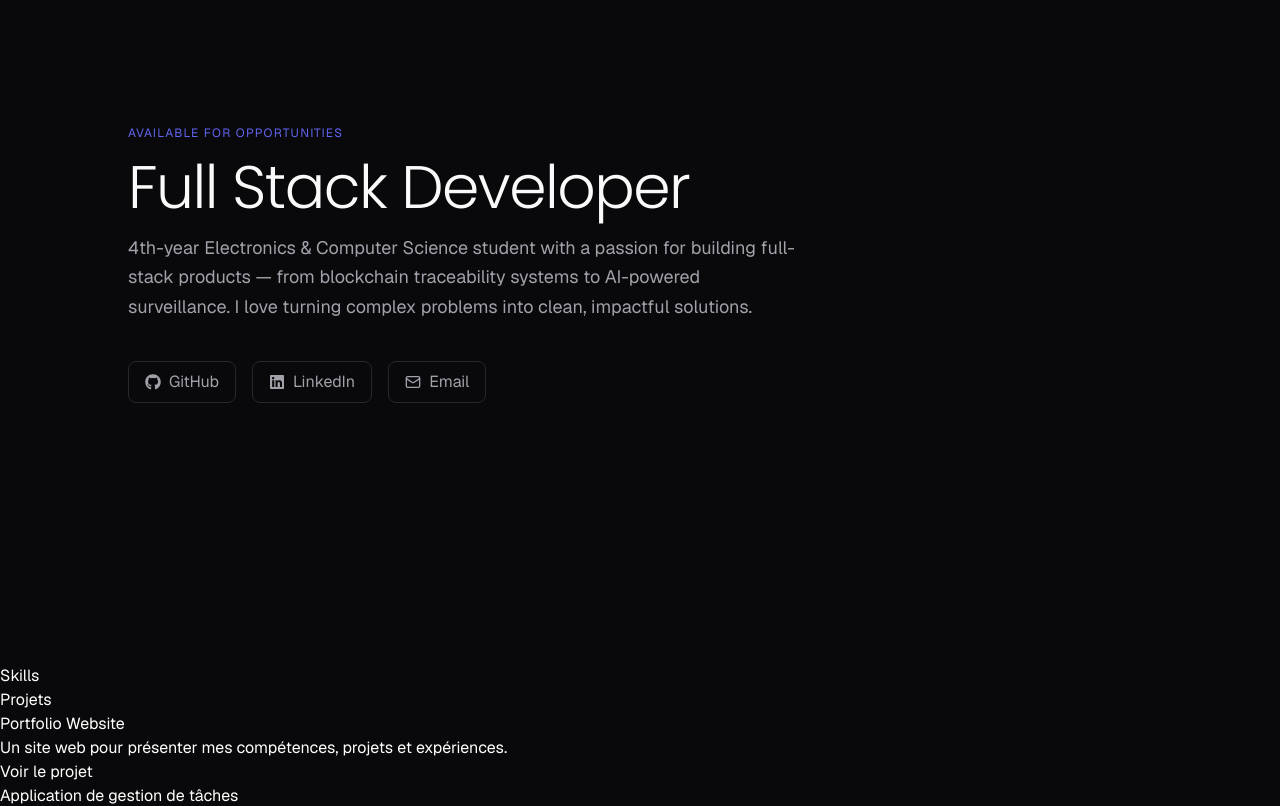
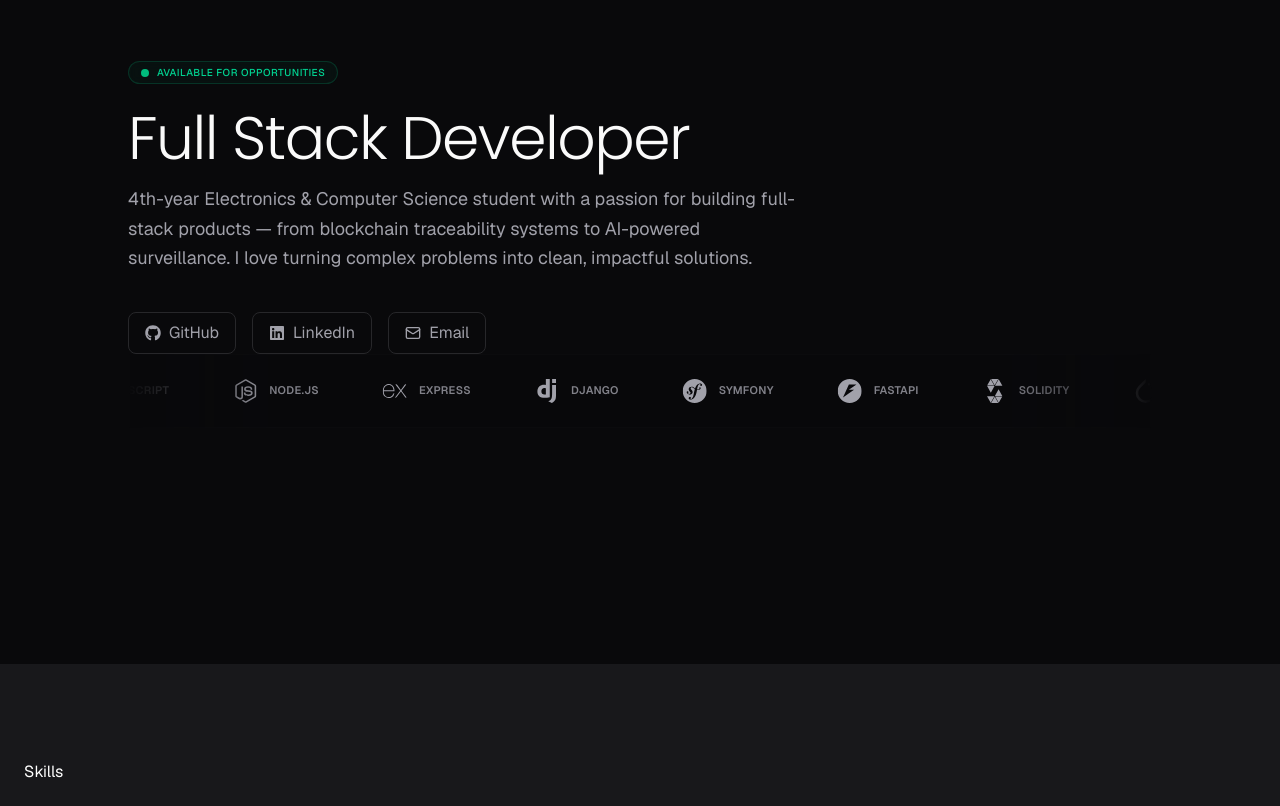
Before and after one commit to Valyfaliana/my-portfolio, a Next.js app: page / in a window 1280 px wide. Shown: the part 200-1006 px from the top of the page. Built offline with nearby package versions, Linux system fonts and the light colour scheme.

Commit message:
feat: add animated logo marquee and availability status to hero section with updated layout styles

```diff
--- a/app/globals.css
+++ b/app/globals.css
@@ -41,4 +41,36 @@
     background: var(--color-border);
     border-radius: 3px;
   }
+
+  @keyframes marquee {
+    0% {
+      transform: translateX(0%);
+    }
+    100% {
+      transform: translateX(-50%);
+    }
+  }
+
+  .animate-marquee {
+    display: flex;
+    width: max-content;
+    animation: marquee 30s linear infinite;
+  }
+
+  .marquee-mask {
+    mask-image: linear-gradient(
+      to right,
+      transparent,
+      rgba(0, 0, 0, 1) 15%,
+      rgba(0, 0, 0, 1) 85%,
+      transparent
+    );
+    -webkit-mask-image: linear-gradient(
+      to right,
+      transparent,
+      rgba(0, 0, 0, 1) 15%,
+      rgba(0, 0, 0, 1) 85%,
+      transparent
+    );
+  }
 }
--- a/app/page.tsx
+++ b/app/page.tsx
@@ -6,7 +6,7 @@ import Skills from "@/components/Skills";
 
 export default function Home() {
   return (
-    <main className="bg-zinc-950 text-white min-h-screen pt-16">
+    <main className="bg-bg text-white min-h-screen pt-16">
       <Navbar />
       <Hero />
       <Skills />
--- a/components/Footer.tsx
+++ b/components/Footer.tsx
@@ -1,6 +1,6 @@
 export default function Footer() {
   return (
-    <footer id="contact" className="footer">
+    <footer id="contact" className="footer bg-surface flex flex-col justify-center py-24 px-6">
       <div className="footer-content">
         <p>&copy; 2024 My Portfolio. All rights reserved.</p>
       </div>
--- a/components/Hero.tsx
+++ b/components/Hero.tsx
@@ -1,6 +1,7 @@
 import { profile, links } from "@/lib/data";
 import { Mail } from "lucide-react";
 import { FaGithub, FaLinkedin } from "react-icons/fa";
+import LogoMarquee from "./LogoMarquee";
 
 const iconMap = { Github: FaGithub, Linkedin: FaLinkedin, Mail };
 
@@ -8,9 +9,22 @@ export default function Hero() {
   return (
     <section className="min-h-screen flex flex-col justify-center py-24 px-6">
       <div className="max-w-5xl mx-auto w-full">
-        <p className="text-xs uppercase tracking-widest text-accent mb-4">
-          Available for opportunities
-        </p>
+        <a
+          href={profile.available ? "#contact" : undefined}
+          className={`mb-6 inline-flex items-center gap-2 px-3 py-1 rounded-full text-xs font-medium border backdrop-blur-sm transition-all duration-300 ${profile.available
+              ? "bg-emerald-500/5 hover:bg-emerald-500/10 border-emerald-500/20 hover:border-emerald-500/30 text-emerald-400 hover:shadow-[0_0_12px_rgba(16,185,129,0.15)] hover:scale-[1.02] active:scale-[0.98] cursor-pointer"
+              : "bg-zinc-500/5 border-zinc-800 text-zinc-400 cursor-default pointer-events-none"
+            }`}
+        >
+          <span className="relative flex h-2 w-2">
+            {profile.available && (
+              <span className="animate-ping absolute inline-flex h-full w-full rounded-full bg-emerald-400 opacity-75"></span>
+            )}
+            <span className={`relative inline-flex rounded-full h-2 w-2 ${profile.available ? "bg-emerald-500" : "bg-zinc-500"
+              }`}></span>
+          </span>
+          <span className="uppercase tracking-wider text-[10px]">{profile.availabilityText}</span>
+        </a>
         <h1 className="text-4xl md:text-6xl font-heading tracking-tight text-text mb-4">
           {profile.title}
         </h1>
@@ -32,6 +46,7 @@ export default function Hero() {
             );
           })}
         </div>
+        <LogoMarquee />
       </div>
     </section>
   );
--- /dev/null
+++ b/components/LogoMarquee.tsx
@@ -0,0 +1,87 @@
+"use client";
+
+import { skills } from "@/lib/data";
+import { IconType } from "react-icons";
+import { FaReact, FaNodeJs } from "react-icons/fa";
+import { TbBrandReactNative } from "react-icons/tb";
+import {
+  SiNextdotjs,
+  SiTypescript,
+  SiExpress,
+  SiDjango,
+  SiSymfony,
+  SiFastapi,
+  SiSolidity,
+  SiPytorch,
+  SiScikitlearn,
+  SiN8N,
+} from "react-icons/si";
+
+/**
+ * MAPPING GUIDE FOR DEVELOPER / AGENT:
+ *
+ * To swap react-icons placeholders with real SVG or PNG logo images later:
+ * 1. Store your logo images in the `/public/logos/` folder (e.g. `react.svg`, `nextjs.png`).
+ * 2. Change the keys in `iconMap` to point to the image paths:
+ *    const logoImageMap: Record<string, string> = {
+ *      "React": "/logos/react.svg",
+ *      "Next.js": "/logos/nextjs.svg",
+ *      ...
+ *    };
+ * 3. Update the render loop below to return an `<img>` tag instead of the `<Icon>` component:
+ *    <img src={logoImageMap[skill.name]} alt={skill.name} className="h-6 w-auto" />
+ */
+const iconMap: Record<string, IconType> = {
+  "React": FaReact,
+  "Next.js": SiNextdotjs,
+  "TypeScript": SiTypescript,
+  "Node.js": FaNodeJs,
+  "Express": SiExpress,
+  "Django": SiDjango,
+  "Symfony": SiSymfony,
+  "FastAPI": SiFastapi,
+  "Solidity": SiSolidity,
+  "PyTorch": SiPytorch,
+  "scikit-learn": SiScikitlearn,
+  "React Native": TbBrandReactNative,
+  "n8n": SiN8N,
+};
+
+export default function LogoMarquee() {
+  // Filter skills to only those that have a matching icon defined
+  const validSkills = skills.filter((skill) => skill.name in iconMap);
+
+  const renderTrack = (trackId: string) => (
+    <div className="flex gap-16 px-8 items-center shrink-0">
+      {validSkills.map((skill, index) => {
+        const Icon = iconMap[skill.name];
+        return (
+          <div
+            key={`${trackId}-${skill.name}-${index}`}
+            className="flex items-center gap-3 text-muted hover:text-accent transition-colors duration-300 group cursor-default"
+          >
+            {Icon && (
+              <Icon
+                size={24}
+                className="transition-transform duration-300 group-hover:scale-110"
+              />
+            )}
+            <span className="text-sm font-semibold tracking-wide uppercase text-[11px] opacity-80 group-hover:opacity-100 transition-opacity duration-300">
+              {skill.name}
+            </span>
+          </div>
+        );
+      })}
+    </div>
+  );
+
+  return (
+    <div className="w-full overflow-hidden marquee-mask py-6 select-none mb-10 border-y border-border/10 bg-zinc-950/20">
+      <div className="flex animate-marquee">
+        {/* Render twice for a seamless infinite loop */}
+        {renderTrack("track1")}
+        {renderTrack("track2")}
+      </div>
+    </div>
+  );
+}
--- a/components/Projects.tsx
+++ b/components/Projects.tsx
@@ -1,46 +1,15 @@
+import { projects } from "@/lib/data";
 import React from "react";
-
-type Project = {
-  title: string;
-  description: string;
-  link?: string;
-};
-
-const projects: Project[] = [
-  {
-    title: "Portfolio Website",
-    description:
-      "Un site web pour présenter mes compétences, projets et expériences.",
-    link: "#",
-  },
-  {
-    title: "Application de gestion de tâches",
-    description:
-      "Une application pour organiser et suivre les tâches quotidiennes.",
-    link: "#",
-  },
-  {
-    title: "Blog personnel",
-    description:
-      "Un blog pour partager des articles techniques et des tutoriels.",
-    link: "#",
-  },
-];
 
 const Projects: React.FC = () => {
   return (
-    <section id="projects">
+    <section id="projects" className="projects bg-bg flex flex-col justify-center py-24 px-6">
       <h2>Projets</h2>
       <div>
-        {projects.map((project) => (
-          <article key={project.title}>
-            <h3>{project.title}</h3>
+        {projects.map((project, index) => (
+          <article key={project.name + index}>
+            <h3>{project.name}</h3>
             <p>{project.description}</p>
-            {project.link && (
-              <a href={project.link} target="_blank" rel="noreferrer">
-                Voir le projet
-              </a>
-            )}
           </article>
         ))}
       </div>
--- a/components/Skills.tsx
+++ b/components/Skills.tsx
@@ -2,7 +2,7 @@ import React from "react";
 
 export default function Skills() {
   return (
-    <section id="skills" className="skills">
+    <section id="skills" className="skills bg-surface flex flex-col justify-center py-24 px-6">
       <h2>Skills</h2>
       <div className="skills-container">{/* Add your skills here */}</div>
     </section>
--- a/lib/data.ts
+++ b/lib/data.ts
@@ -4,6 +4,8 @@ export const profile: Profile = {
   name: "Andrianimpanana Valy Ifaliana",
   title: "Full Stack Developer",
   bio: "4th-year Electronics & Computer Science student with a passion for building full-stack products — from blockchain traceability systems to AI-powered surveillance. I love turning complex problems into clean, impactful solutions.",
+  available: true,
+  availabilityText: "Available for opportunities",
 };
 
 export const skills: Skill[] = [
--- a/types/index.ts
+++ b/types/index.ts
@@ -2,6 +2,8 @@ export interface Profile {
   name: string;
   title: string;
   bio: string;
+  available: boolean;
+  availabilityText: string;
 }
 
 export interface Project {
```
Also changed, not shown: 1 other file (tests, documents, lock files or other folders).
